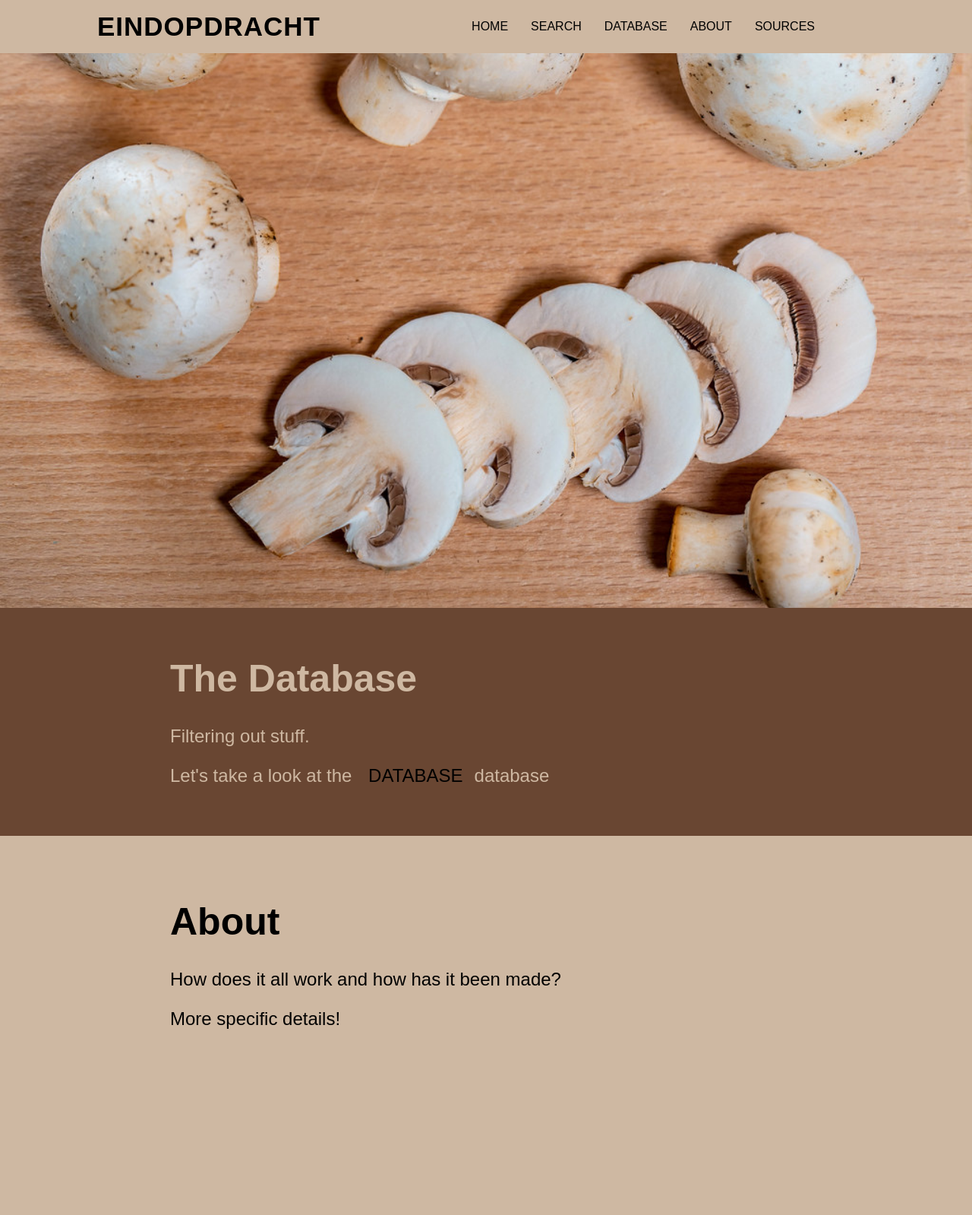
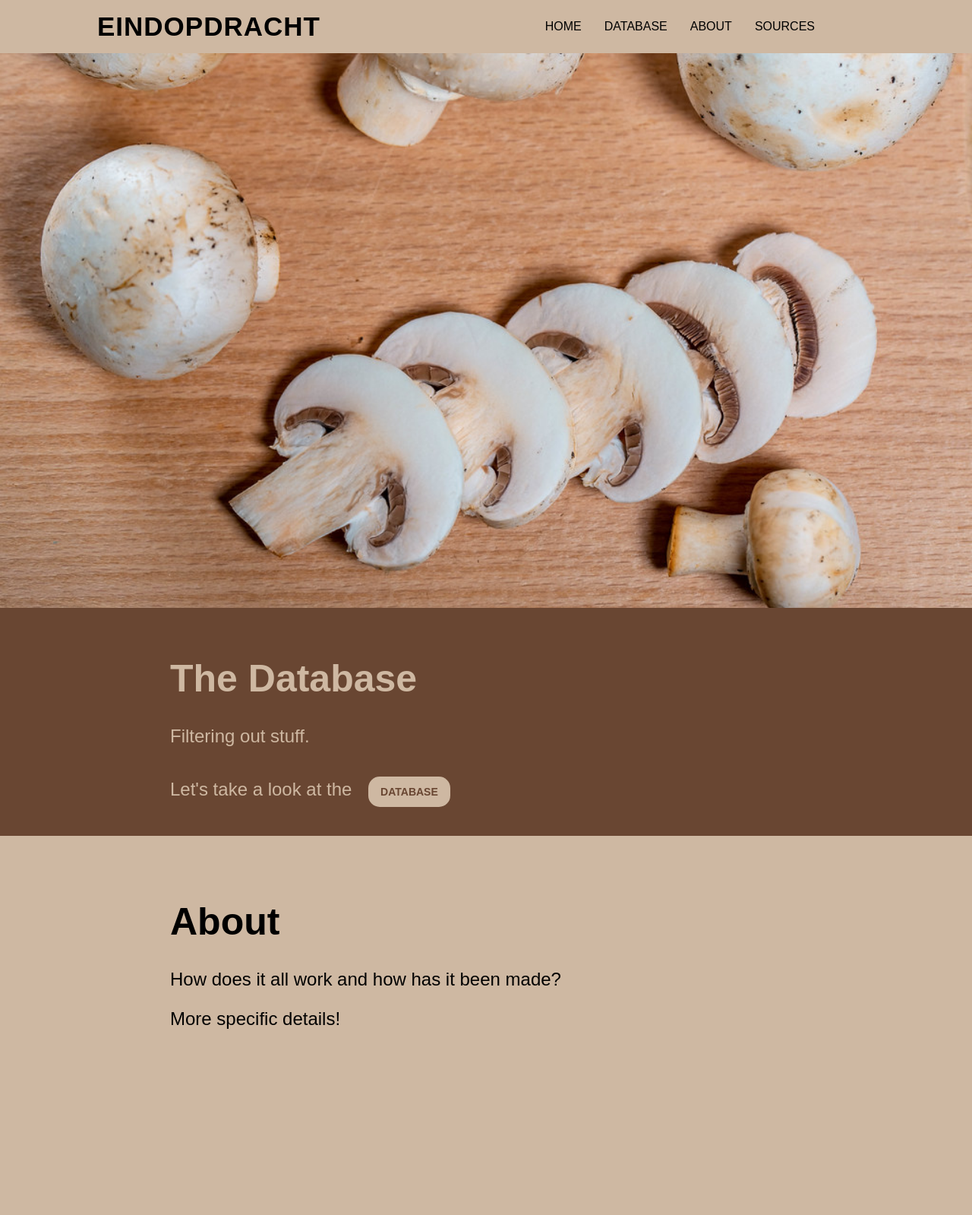
Before and after one commit to yaris19/website_blok4, a Flask app: page / in a window 1280 px wide. Shown: the top 1599 px of the page at 76% size. Run offline with Flask 2, Linux system fonts and the light colour scheme.

Commit message:
database button and footer update

```diff
--- a/static/index.css
+++ b/static/index.css
@@ -96,6 +96,46 @@ p{
     background: #694632;
     color: #CEB8A2;
 }
+
+.button {
+	-moz-box-shadow: 0px 1px 0px 0px #694632;
+	-webkit-box-shadow: 0px 1px 0px 0px #694632;
+	box-shadow: 0px 1px 0px 0px #694632;
+	background-color:#CEB8A2;
+	-moz-border-radius:15px;
+	-webkit-border-radius:15px;
+	border-radius:15px;
+	display:inline-block;
+	cursor:pointer;
+	color:#694632;
+	font-family:Arial;
+	font-size:14px;
+	font-weight:bold;
+	padding:12px 16px;
+	text-decoration:none;
+	text-shadow:0px 1px 0px #CEB8A2;
+}
+.button:hover {
+	background-color:#694632;
+    color: #CEB8A2;
+    text-shadow: #694632;
+}
+.button:active {
+	position:relative;
+	top:1px;
+}
+
+  /*background-color: #4CAF50;*/
+  /*border: none;*/
+  /*color: white;*/
+  /*padding: 15px 32px;*/
+  /*text-align: center;*/
+  /*text-decoration: none;*/
+  /*display: inline-block;*/
+  /*font-size: 16px;*/
+  /*margin: 4px 2px;*/
+  /*cursor: pointer;*/
+
 html{
     scroll-behavior: smooth;
 }
--- a/templates/website.html
+++ b/templates/website.html
@@ -10,7 +10,6 @@
         <a href="#" class="logo">Eindopdracht</a>
         <ul class="nav">
             <li><a href="#Home">Home</a></li>
-            <li><a href="#Search">Search</a></li>
             <li><a href="#Database">Database</a></li>
             <li><a href="#About">About</a></li>
             <li><a href="#Sources">Sources</a></li>
@@ -23,7 +22,7 @@
         <div class= "text-part">
             <h1>The Database</h1>
             <p> Filtering out stuff.</p>
-            <p>Let's take a look at the <a href="database.html">Database</a>database</p>
+            <p>Let's take a look at the <a href="database.html" class="button"> database </a></p>
 
         </div>
     </div>
```
